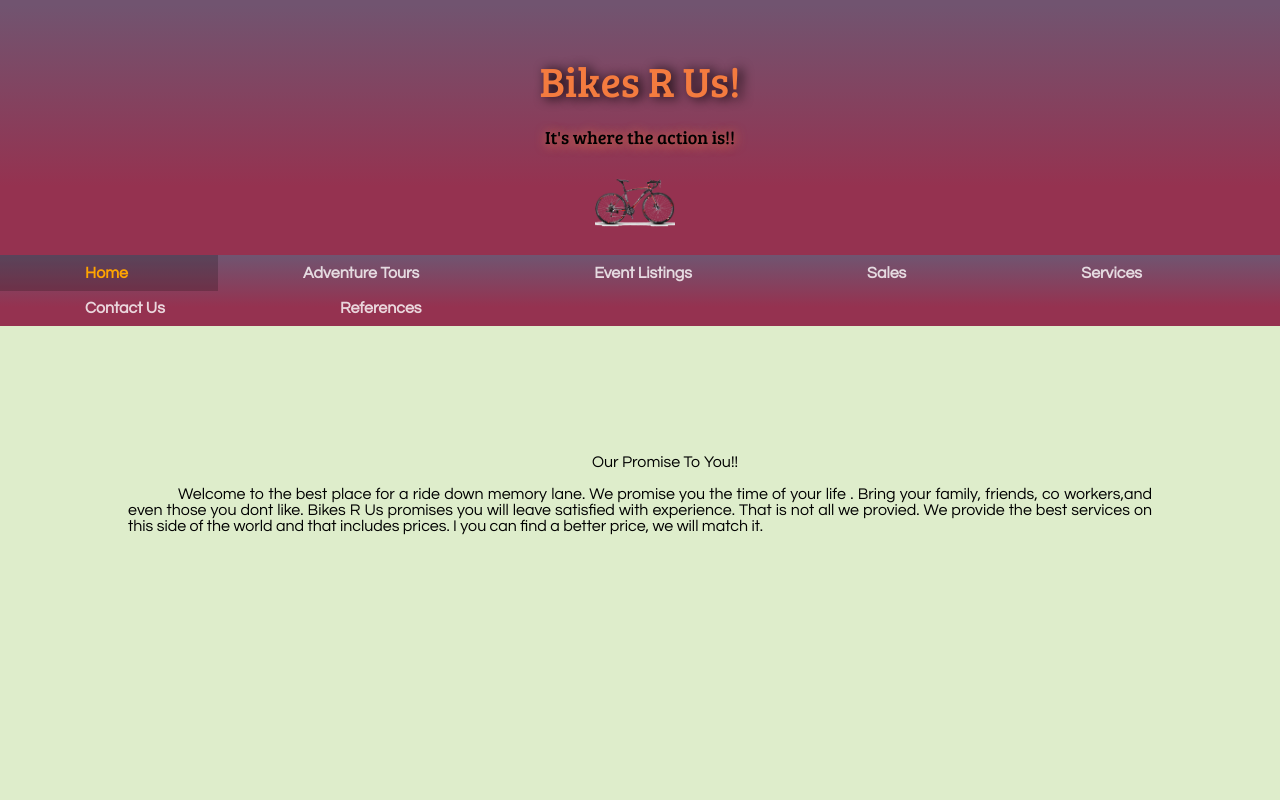
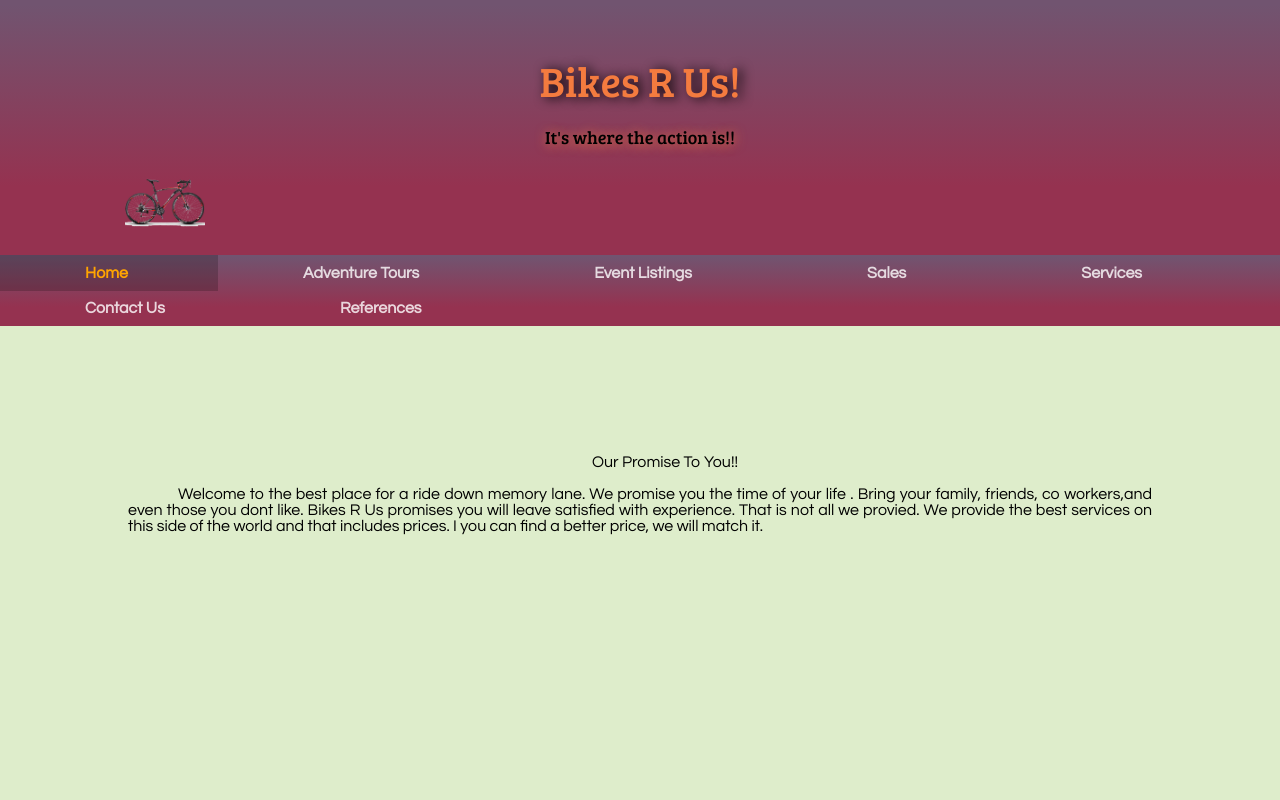
Before and after one commit to Jromeo421/Jromeo421.github.io, a plain HTML site: page index.html in a window 1280 px wide. Shown: the top 800 px of the page. Drawn offline with Linux system fonts and the light colour scheme.

Commit message:
logo update

```diff
--- a/styles/phone-default.css
+++ b/styles/phone-default.css
@@ -38,7 +38,7 @@ header h1 {font-size: 42px;
     padding-top: 20px;
 }
 .subheading {text-shadow: 1px 1px 12px #f47b3f; padding-top: 2%}
-
+.bikelogo {width: 50px; height: auto; padding-left: 125px}
 
 /*-----NAVigation -----*/
 nav button {
```
